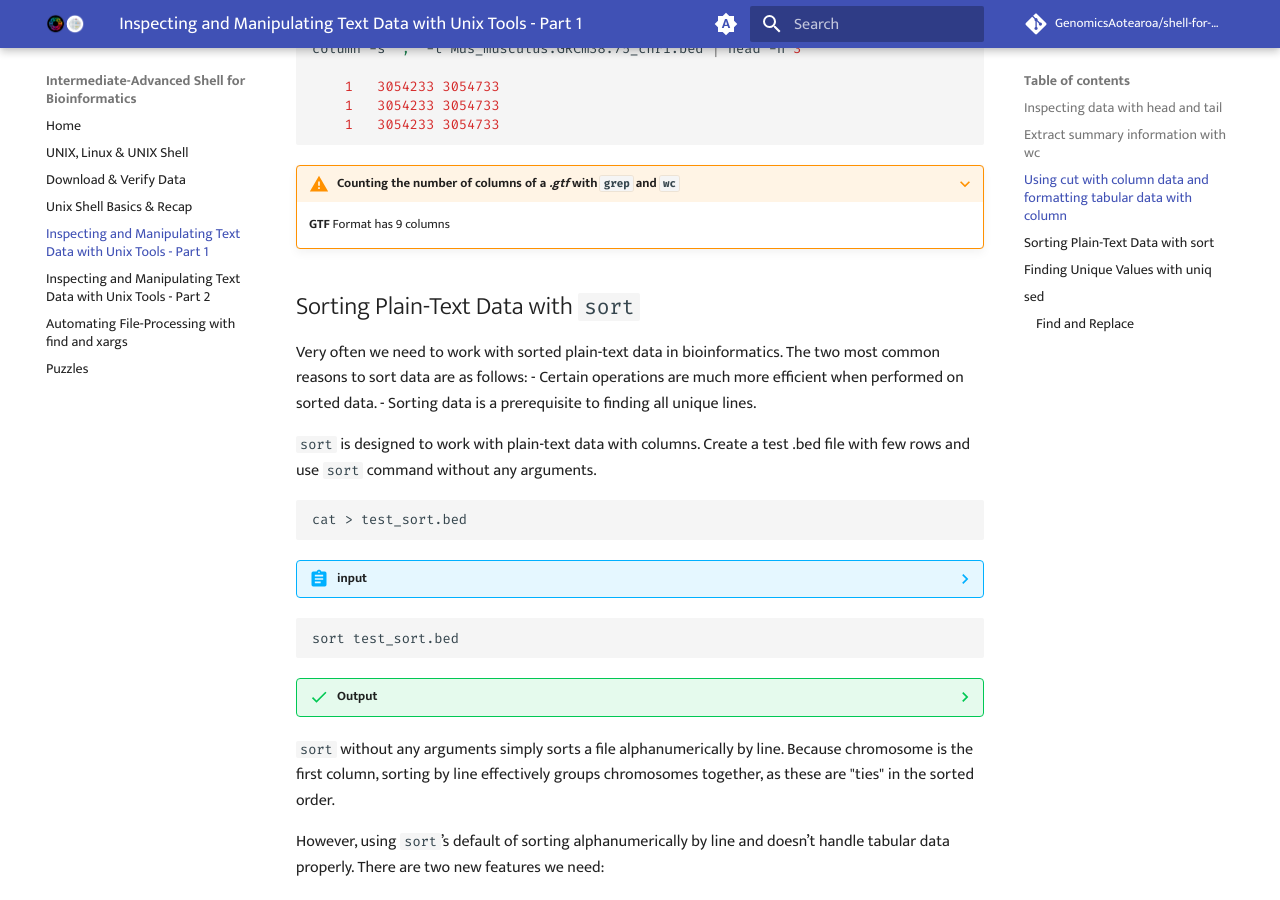
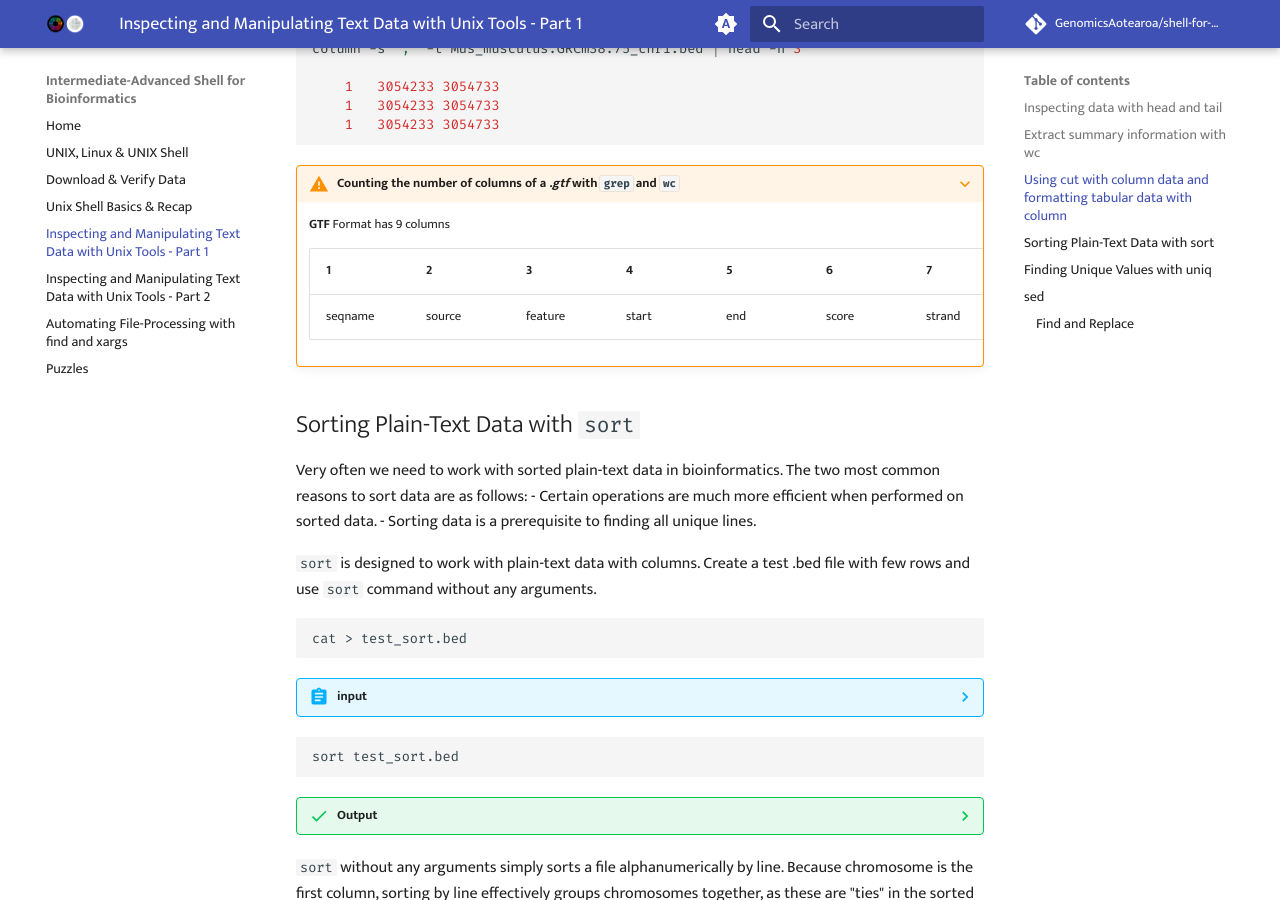
Before and after one commit to GenomicsAotearoa/shell-for-bioinformatics, an MkDocs documentation site: the page built from docs/4_inspectmanipluate.md, in a window 1280 px wide and 900 px high, scrolled down 4132 px. Built offline with MkDocs 1.6.1 and Material for MkDocs 9.7.7, drawn with Linux system fonts in a browser that asks for light colours; comment, search, counter and statistics services are not loaded; the version menu is left out.

Commit message:
populate warn table

```diff
--- a/docs/4_inspectmanipluate.md
+++ b/docs/4_inspectmanipluate.md
@@ -197,6 +197,11 @@ column -s "," -t Mus_musculus.GRCm38.75_chr1.bed | head -n 3
 ???+ warning "Counting the number of columns of a *.gtf* with `grep` and `wc`"
 
     **GTF** Format has 9 columns
+
+
+    |1       |2      |3       |4     |5   |6     |7      |8     |9         |
+    |:-------|:------|:-------|:-----|:---|:-----|:------|:-----|:---------|
+    |seqname |source |feature |start |end |score |strand |frame |attribute |
 
 
 
```
